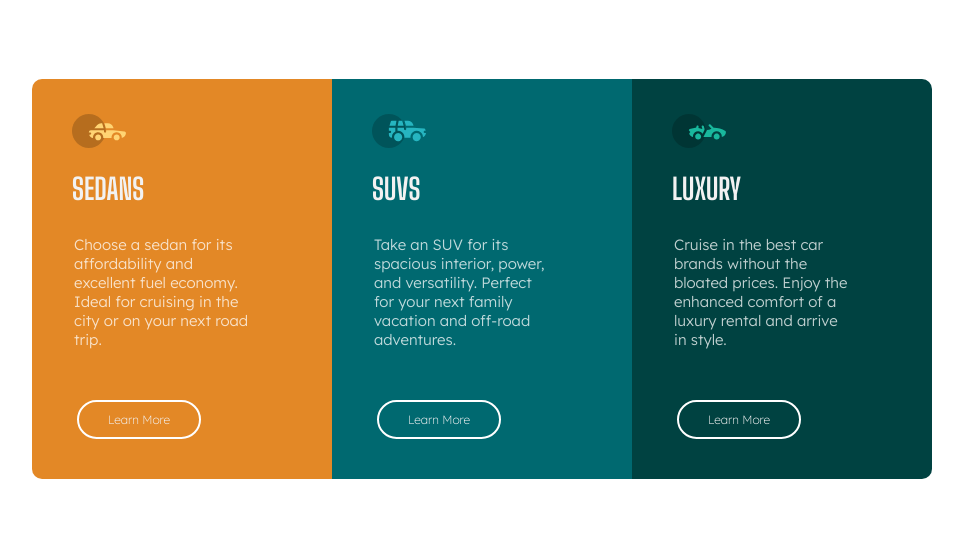
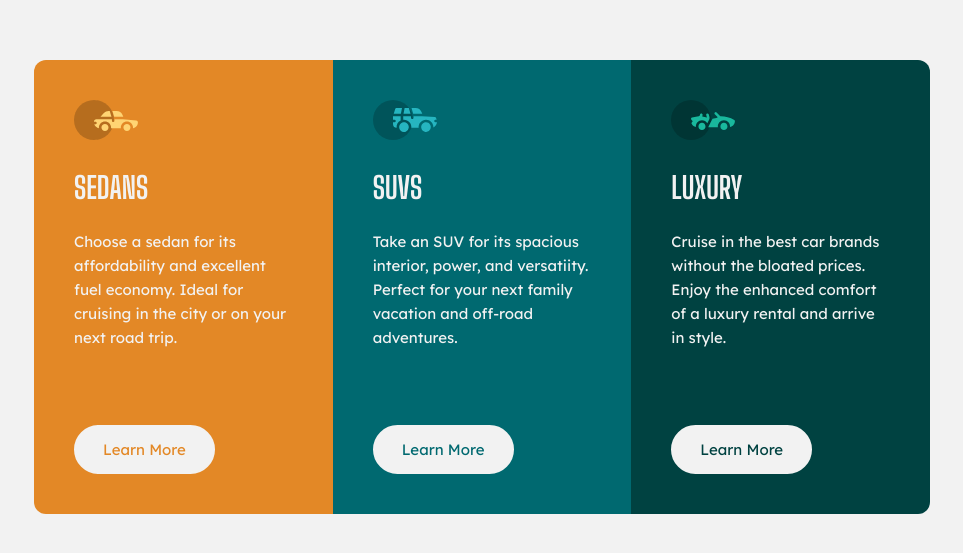
Before and after one commit to nahuejandro/3-column-preview-card-component, a plain HTML site: page index.html in a window 1280 px wide. Shown: the part 121-674 px from the top of the page, without its empty margins (158-1121 px from the left). Drawn offline with Linux system fonts and the light colour scheme.

Commit message:
index completamente reescrito al igual que el css

```diff
--- a/index.html
+++ b/index.html
@@ -1,60 +1,47 @@
 <!DOCTYPE html>
 <html lang="en">
   <head>
-    <meta charset="UTF-8"/>
-    <meta name="viewport" content="width=device-width, initial-scale=1.0"/>
-    <link rel="icon" type="image/png" sizes="32x32" href="./images/favicon-32x32.png"/>
-    <link rel="stylesheet" href="style.css"/>
+    <meta charset="UTF-8" />
+    <meta name="viewport" content="width=device-width, initial-scale=1.0" />
+    <link
+      rel="icon"
+      type="image/png"
+      sizes="32x32"
+      href="./images/favicon-32x32.png"
+    />
+    <link rel="stylesheet" href="style.css" />
     <title>Frontend Mentor | 3-column preview card component</title>
   </head>
   <body>
-    <div class="container-todo">
-
-      <div class="container-sedans">
-        <div class="img-modelo-auto">
-          <img src="./images/icon-sedans.svg" alt="sedan" />
-        </div>
-        <div class="titulo"><h3>SEDANS</h3></div>
-        <div class="texto">
+    <div class="container">
+      <div class="wrapper">
+        <div class="caja caja1">
+          <img src="images/icon-sedans.svg" alt="Sedans" />
+          <h2>Sedans</h2>
           <p>
             Choose a sedan for its affordability and excellent fuel economy.
             Ideal for cruising in the city or on your next road trip.
           </p>
+          <a href="#">Learn More</a>
         </div>
-        <div class="boton-learnMore">
-          <a href="#"><p>Learn More</p></a>
-        </div>
-      </div>
-
-      <div class="container-suvs">
-        <div class="img-modelo-auto">
-        <img src="./images/icon-suvs.svg" alt="suvs" />
-      </div>
-        <div class="titulo"><h3>SUVS</h3></div>
-        <div class="texto">
+          <div class="caja caja2">
+          <img src="./images/icon-suvs.svg" alt="suvs" />
+          <h2>Suvs</h2>
           <p>
-            Take an SUV for its spacious interior, power, and versatility.
+            Take an SUV for its spacious interior, power, and versatiity.
             Perfect for your next family vacation and off-road adventures.
           </p>
+            <a href="#">Learn More</a>
         </div>
-        <div class="boton-learnMore">
-          <a href="#"><p>Learn More</p></a>
-      </div>
-      </div>
-
-      <div class="container-luxury">
-        <div class="img-modelo-auto">
+          <div class="caja caja3">
           <img src="/images/icon-luxury.svg" alt="luxury" />
-        </div>
-        <div class="titulo"><h3>LUXURY</h3></div>
-        <div class="texto">
+          <h2>Luxury</h2>
           <p>
             Cruise in the best car brands without the bloated prices. Enjoy the
             enhanced comfort of a luxury rental and arrive in style.
           </p>
+          <a href="#">Learn More</a>
         </div>
-        <div class="boton-learnMore">
-          <a href="#"><p>Learn More</p></a></div>
       </div>
     </div>
   </body>
--- a/style.css
+++ b/style.css
@@ -28,124 +28,99 @@
 
 }
 
-html, body {
-    height: 100%;
-    margin: 0;
-    display: flex;
-    justify-content: center;
-    align-items: center;
+
+body {
+  background-color: hsl(0, 0%, 95%);
+  min-height: 100vh;
+  display: flex;
+  align-items: center;
+  font-size: 15px;
+  font-family: 'Lexend Deca',
+      sans-serif;
+  font-weight: 400;
+}
+
+.container {
+  max-width: 960px;
+  margin: 0 auto;
+}
+
+.wrapper {
+  display: grid;
+  grid-template-columns: 1fr 1fr 1fr;
+  border-radius: 12px;
+  margin: 2rem;
+  overflow: hidden;
+}
+
+.caja1{
+background: var(--orange);
+}
+
+.caja2{
+  background: var(--Dark-cyan);
   }
 
-  .container-todo {
-    display: flex;
-    flex-direction: row;
-    width: 900px;
-    height: 350px;
-    border-radius: 10px;
-    height: 400px;
-    overflow: hidden;
+  .caja3{
+    background: var(--Very-dark-cyan);
     }
 
+.caja{
+  padding: 40px;
+}
 
-  .container-sedans, .container-suvs, .container-luxury {
-    width: 750px;
+.caja h2{
+  font-family: var(--big-shoulders);
+  text-transform: uppercase;
+  color: var(--Very-light-gray);
+  font-size: 30px;
+}
+.caja p{
+  color: var(--Very-light-gray);
+  line-height: 1.6;
+}
 
-  }
-
-.img-modelo-auto {
-  position: relative;
-  left: 20px;
-  top: 15px;
-  }
-
-  .img-modelo-auto img{
-    width: 18%;
-    height: 20%;
-    padding-top: 20px;
-    padding-bottom: 5px;
-    padding-left: 20px;
-
-  }
-
-.titulo{
-  font-family: var(--big-shoulders);
-  font-weight: 600;
-  color: var(--Very-light-gray);
-  font-size: 25px;
-
-  }
-
-  .titulo h3{
-    text-align: left;
-    padding-left: 40px;
-    width: 20px;
-  }
-
-.texto{
-  font-family: var(--lexend-deca);
-  font-weight: 300;
-  color: var(--Transparent-white);
-  padding: 0px 22px;
-  width: 200px;
+.caja a{
+  text-decoration: none;
+  background-color: var(--Very-light-gray);
+  padding: 13px 27px;
+  border-radius: 26px;
+  margin-top: 60px;
+  display: inline-block;
+  border: 2px solid var(--Very-light-gray);
+  transition: all .4s ease-in-out;
 
 }
 
-.texto p{
-  text-align: left;
-  font-size: var(--tamaño-fuente);
-  height: 150px;
-  padding-left: 20px;
-
+.caja1 a{
+  color: var(--orange);
 }
 
-.container-sedans{
-    background-color: var(--orange);
-
-
+.caja2 a{
+  color: var(--Dark-cyan);
 }
 
-.container-suvs{
-    background-color: var(--Dark-cyan);
+.caja3 a{
+  color: var(--Very-dark-cyan);
 }
 
-.container-luxury{
-    background-color: var(--Very-dark-cyan);
+.caja a:hover{
+  color: var(--Very-light-gray);
+  background: transparent;
 }
 
-.titulo, .texto, .boton-learnMore {
-  text-align: center; /* Centrando el texto y los botones */
-}
-
-.boton-learnMore{
-  border: 2px solid white;
-  border-radius: 20px;
-  padding: 5px 10px;
-  text-decoration: none;
-  color: inherit;
-  font-size: 12px;
-  width: 100px;
-  margin-left: 15%;
-  height: 25px;
-  }
+/* MEDIA QUERYS */
 
 
 
-.boton-learnMore a{
-  color: var(--Very-light-gray);
-  text-decoration: none;
-  text-align: center;
-  font-size: 12px;
-  font-family: var(--lexend-deca);
-  font-weight: 200;
+@media only screen and (max-width: 768px){
+  .wrapper{
+    grid-template-columns: 1fr;
   }
+}
 
-  .boton-learnMore a p{
-    color: var(--Very-light-gray);
-  text-decoration: none;
-  text-align: center;
-  font-size: 12px;
-  font-family: var(--lexend-deca);
-  font-weight: 200;
-  padding-bottom: 15px;
-  margin-top: 5px;
+@media only screen and (max-width: 425px){
+  .wrapper{
+    margin: 2rem .5rem;
   }
+}
```
